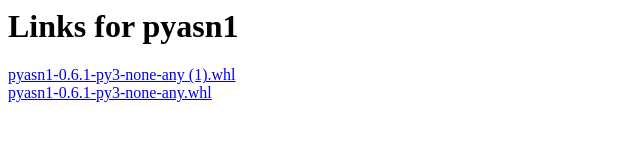
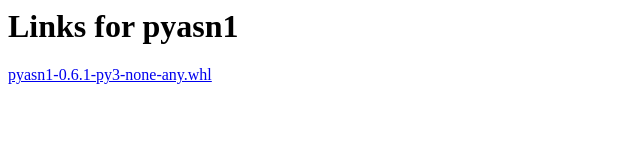
Before and after one commit to coidarashka/MandreLesta, a plain HTML site: page pyasn1/index.html in a window 1280 px wide. Shown: the whole page, without its empty margins (0-640 px from the left). Drawn offline with Linux system fonts and the light colour scheme.

Commit message:
Update index.html

```diff
--- a/pyasn1/index.html
+++ b/pyasn1/index.html
@@ -1 +1 @@
-<html><body><h1>Links for pyasn1</h1><a href="pyasn1-0.6.1-py3-none-any (1).whl">pyasn1-0.6.1-py3-none-any (1).whl</a><br><a href="pyasn1-0.6.1-py3-none-any.whl">pyasn1-0.6.1-py3-none-any.whl</a><br></body></html>
+<html><body><h1>Links for pyasn1</h1><a href="pyasn1-0.6.1-py3-none-any.whl">pyasn1-0.6.1-py3-none-any.whl</a><br></body></html>
```
